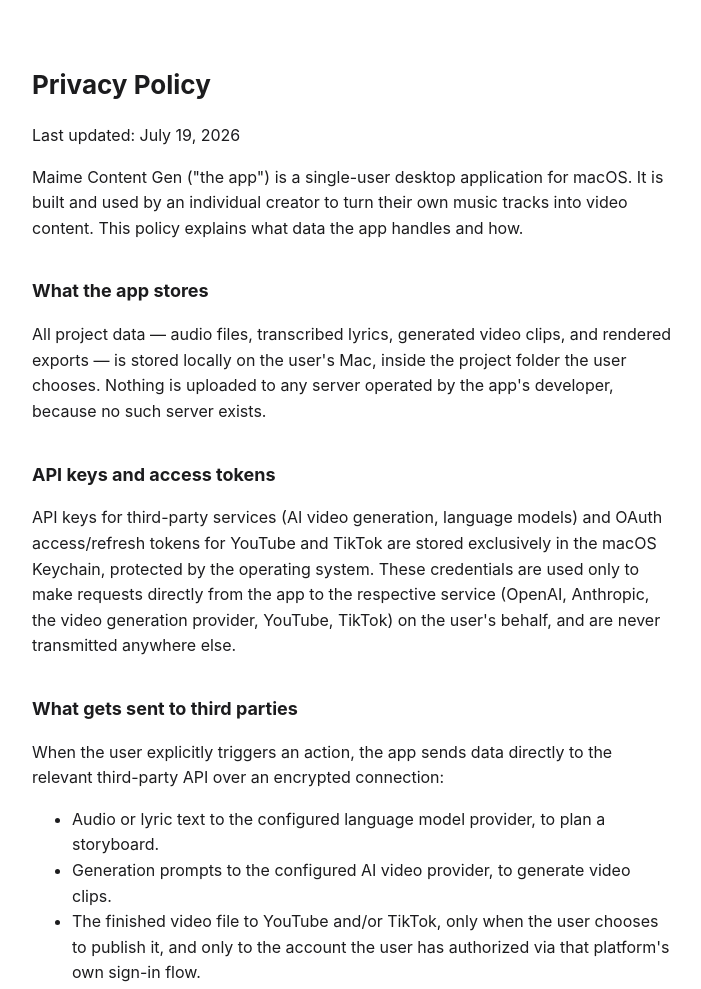
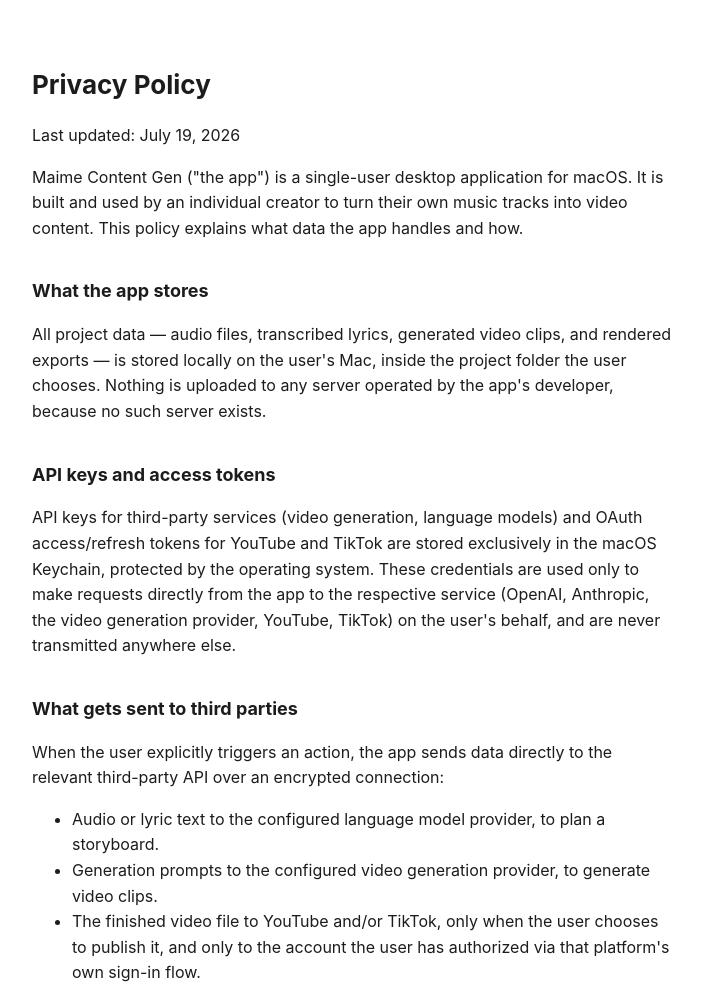
Before and after one commit to vladimirazarov/maime-content-gen-legal, a plain HTML site: page privacy-policy.html in a window 1280 px wide. Shown: the top 989 px of the page, without its empty margins (288-989 px from the left). Drawn offline with Linux system fonts and the light colour scheme.

Commit message:
Remove AI wording, keep language generic

```diff
--- a/privacy-policy.html
+++ b/privacy-policy.html
@@ -31,7 +31,7 @@
 
   <h2>API keys and access tokens</h2>
   <p>
-    API keys for third-party services (AI video generation, language models) and OAuth access/refresh
+    API keys for third-party services (video generation, language models) and OAuth access/refresh
     tokens for YouTube and TikTok are stored exclusively in the macOS Keychain, protected by the operating
     system. These credentials are used only to make requests directly from the app to the respective
     service (OpenAI, Anthropic, the video generation provider, YouTube, TikTok) on the user's behalf, and
@@ -45,7 +45,7 @@
   </p>
   <ul>
     <li>Audio or lyric text to the configured language model provider, to plan a storyboard.</li>
-    <li>Generation prompts to the configured AI video provider, to generate video clips.</li>
+    <li>Generation prompts to the configured video generation provider, to generate video clips.</li>
     <li>The finished video file to YouTube and/or TikTok, only when the user chooses to publish it, and only
       to the account the user has authorized via that platform's own sign-in flow.</li>
   </ul>
```
Also changed, not shown: index.html (+2 -2 lines), terms-of-service.html (+1 -1 lines).
